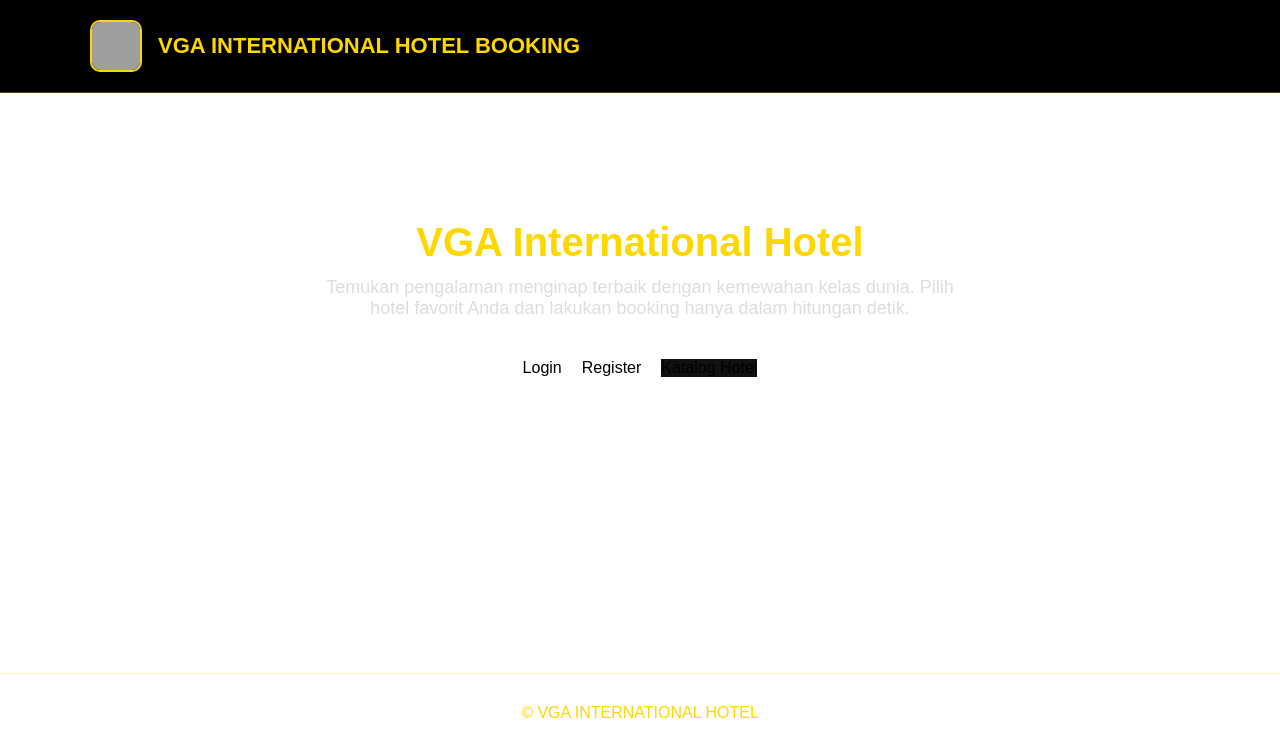
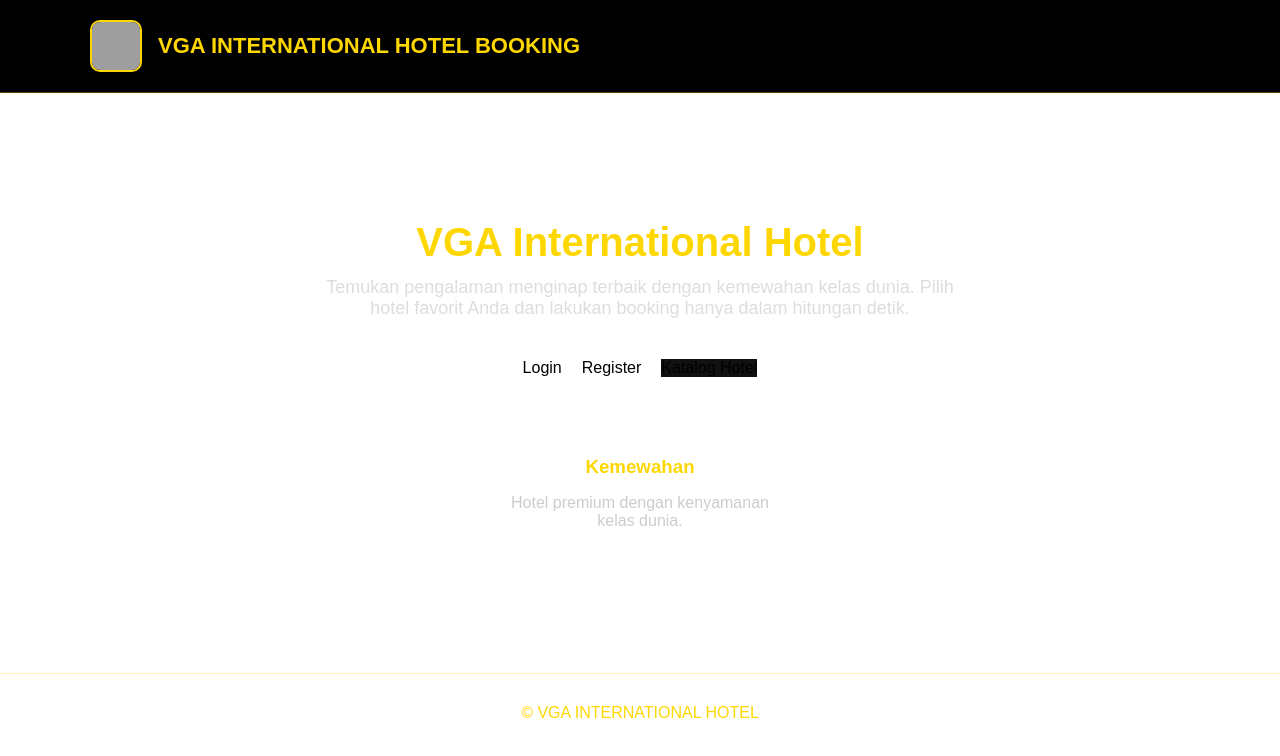
Before and after one commit to VGA2319/VGA, a Next.js app in the folder frontend/: page / in a window 1280 px wide. Shown: the top 756 px of the page. Built offline with nearby package versions, Linux system fonts and the light colour scheme; grey boxes are pictures that could not be loaded.

Commit message:
gery: update page.tsx tahap 7

```diff
--- a/frontend/app/page.tsx
+++ b/frontend/app/page.tsx
@@ -57,7 +57,16 @@ export default function Home() {
           gap: 30,
           flexWrap: "wrap",
         }}
-      ></div>
+      >
+        <div className="card-shape" style={{ width: 260 }}>
+          <h3 style={{ color: "gold", marginBottom: 8 }}>Kemewahan</h3>
+          <p style={{ color: "#ccc" }}>
+            Hotel premium dengan kenyamanan kelas dunia.
+          </p>
+        </div>
+
+
+      </div>
     </main>
   );
 }
```
